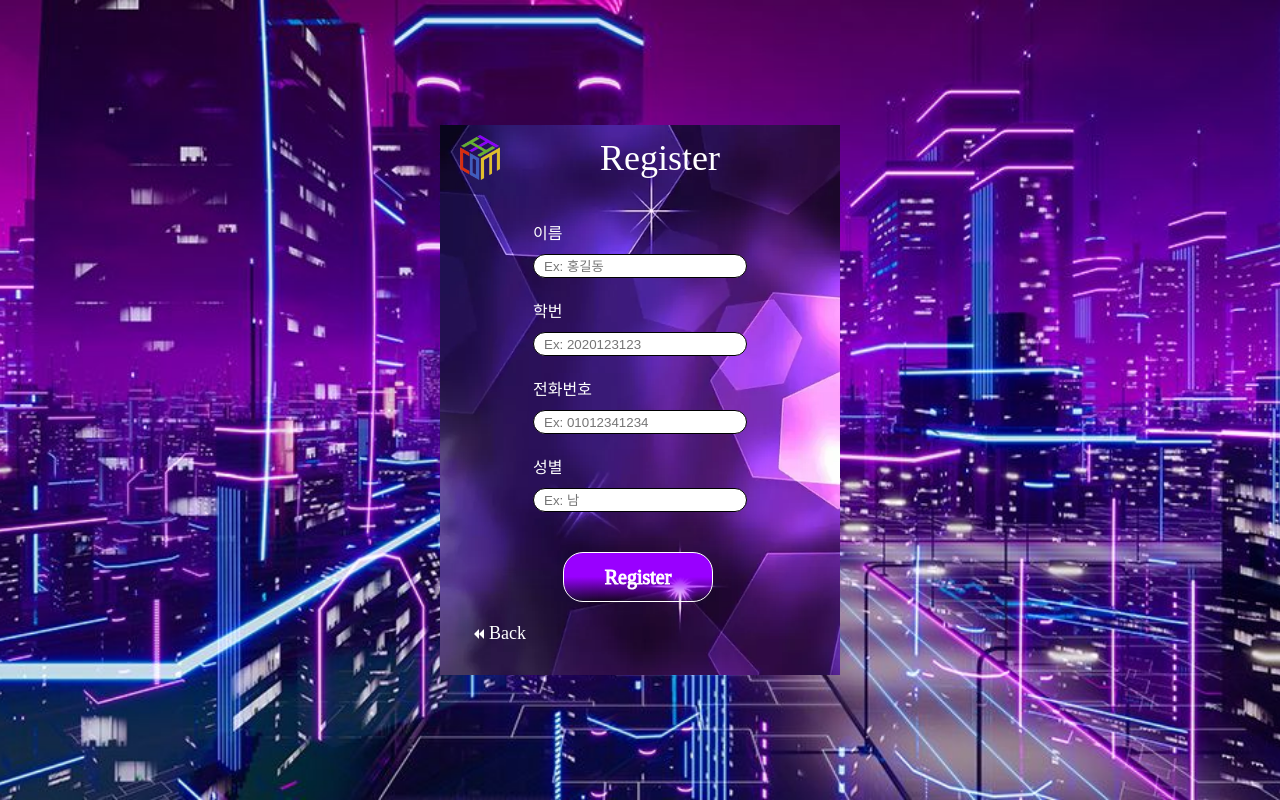
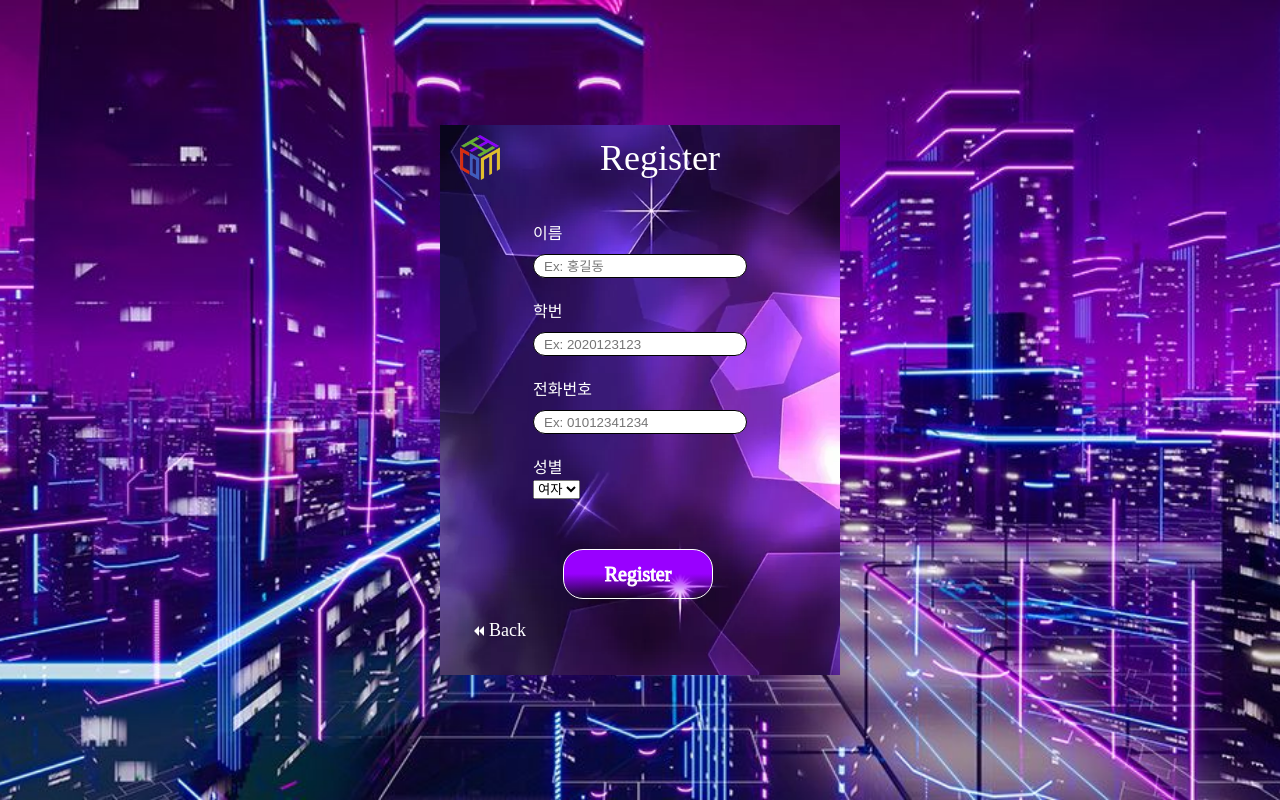
Before and after one commit to Aptheparker/comity, a React (Create React App) app in the folder frontend/: page /register in a window 1280 px wide. Built offline with nearby package versions, Linux system fonts and the light colour scheme.

Commit message:
gitignore updated

```diff
--- a/frontend/src/components/RegisterForm/RegisterForm.js
+++ b/frontend/src/components/RegisterForm/RegisterForm.js
@@ -6,7 +6,7 @@ import { useNavigate } from "react-router-dom";
 import ComitLogoImage from "../../assets/images/comit_logo.png";
 import BackIcon from "./back_icon.png";
 import Title from "../Title/Title";
-import Input from '../Input/Input';
+import Input from "../Input/Input";
 
 // css module
 import styles from "./RegisterForm.module.css";
@@ -17,7 +17,7 @@ function RegisterForm() {
   const [name, setName] = useState("");
   const [studentId, setStudentId] = useState("");
   const [phoneNumber, setPhoneNumber] = useState("");
-  const [gender, setGender] = useState("");
+  const [gender, setGender] = useState("Female");
   const [submitted, setSubmitted] = useState(false);
 
   const handleChange = (event) => {
@@ -46,7 +46,11 @@ function RegisterForm() {
     event.preventDefault();
 
     // Check if any of the fields are empty
-    if (name === "" || studentId === "" || phoneNumber === "" || gender === "") {
+    if (
+      name === "" ||
+      studentId === "" ||
+      phoneNumber === ""
+    ) {
       alert("Please fill in all the fields.");
       return;
     }
@@ -87,20 +91,47 @@ function RegisterForm() {
       </div>
       <form className={styles["inputs"]} onSubmit={handleSubmit}>
         <div className={styles["input-name"]}>이름</div>
-        <Input type="text" name="name" value={name} placeholder="Ex: 홍길동" onChange={handleChange}/>
+        <Input
+          type="text"
+          name="name"
+          value={name}
+          placeholder="Ex: 홍길동"
+          onChange={handleChange}
+        />
         <div className={styles["input-name"]}>학번</div>
-        <Input type="text" name="studentId" value={studentId} placeholder="Ex: 2020123123" onChange={handleChange}/>
+        <Input
+          type="text"
+          name="studentId"
+          value={studentId}
+          placeholder="Ex: 2020123123"
+          onChange={handleChange}
+        />
         <div className={styles["input-name"]}>전화번호</div>
-        <Input type="text" name="phoneNumber" value={phoneNumber} placeholder="Ex: 01012341234" onChange={handleChange}/>
+        <Input
+          type="text"
+          name="phoneNumber"
+          value={phoneNumber}
+          placeholder="Ex: 01012341234"
+          onChange={handleChange}
+        />
         <div className={styles["input-name"]}>성별</div>
-        <Input type="text" name="gender" value={gender} placeholder="Ex: 남" onChange={handleChange}/>
+        <select
+          id="gender"
+          name="gender"
+          value={gender}
+          onChange={handleChange}
+        >
+          <option value="Male">남자</option>
+          <option value="Female">여자</option>
+        </select>
+
         <button type="submit" className={styles["register-button"]}>
           <span className={styles["register-button__text"]}>Register</span>
         </button>
       </form>
 
       <button type="button" className={styles["back-button"]} onClick={goBack}>
-        <img src={BackIcon} alt="back" className={styles["back-icon"]}/>
+        <img src={BackIcon} alt="back" className={styles["back-icon"]} />
         Back
       </button>
 
--- a/frontend/src/components/RegisterForm/RegisterForm.module.css
+++ b/frontend/src/components/RegisterForm/RegisterForm.module.css
@@ -56,7 +56,7 @@
   border: 1px solid #fff;
   background: linear-gradient(180deg, #90f 49.48%, rgba(153, 0, 255, 0) 100%);
   cursor: pointer;
-  margin-top: 20px;
+  margin-top: 50px;
   margin-left: 30px;
 }
 
```
Also changed, not shown: frontend/src/assets/images/comit_logo 복사본.png (added), 1 other file (tests, documents, lock files or other folders).
